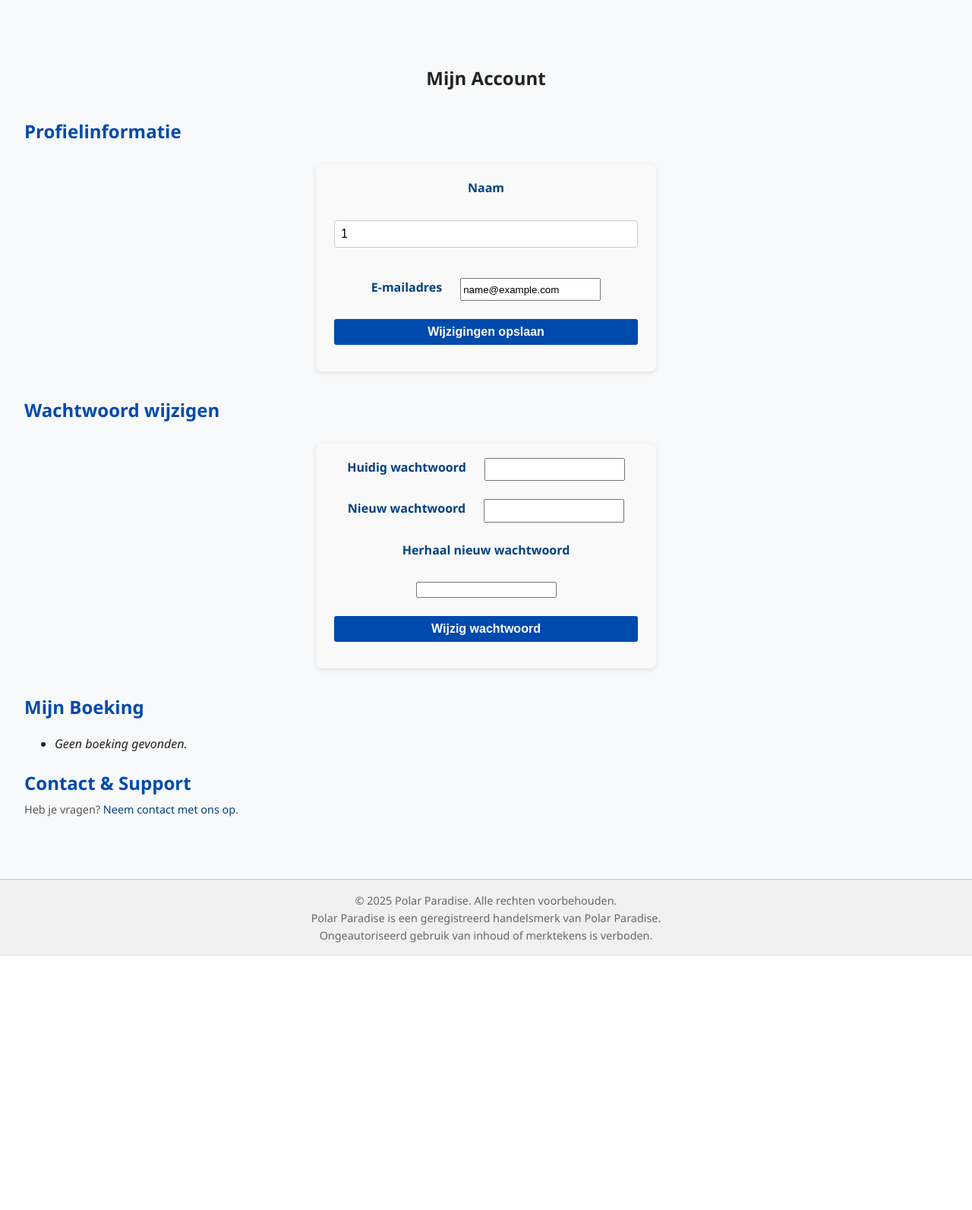
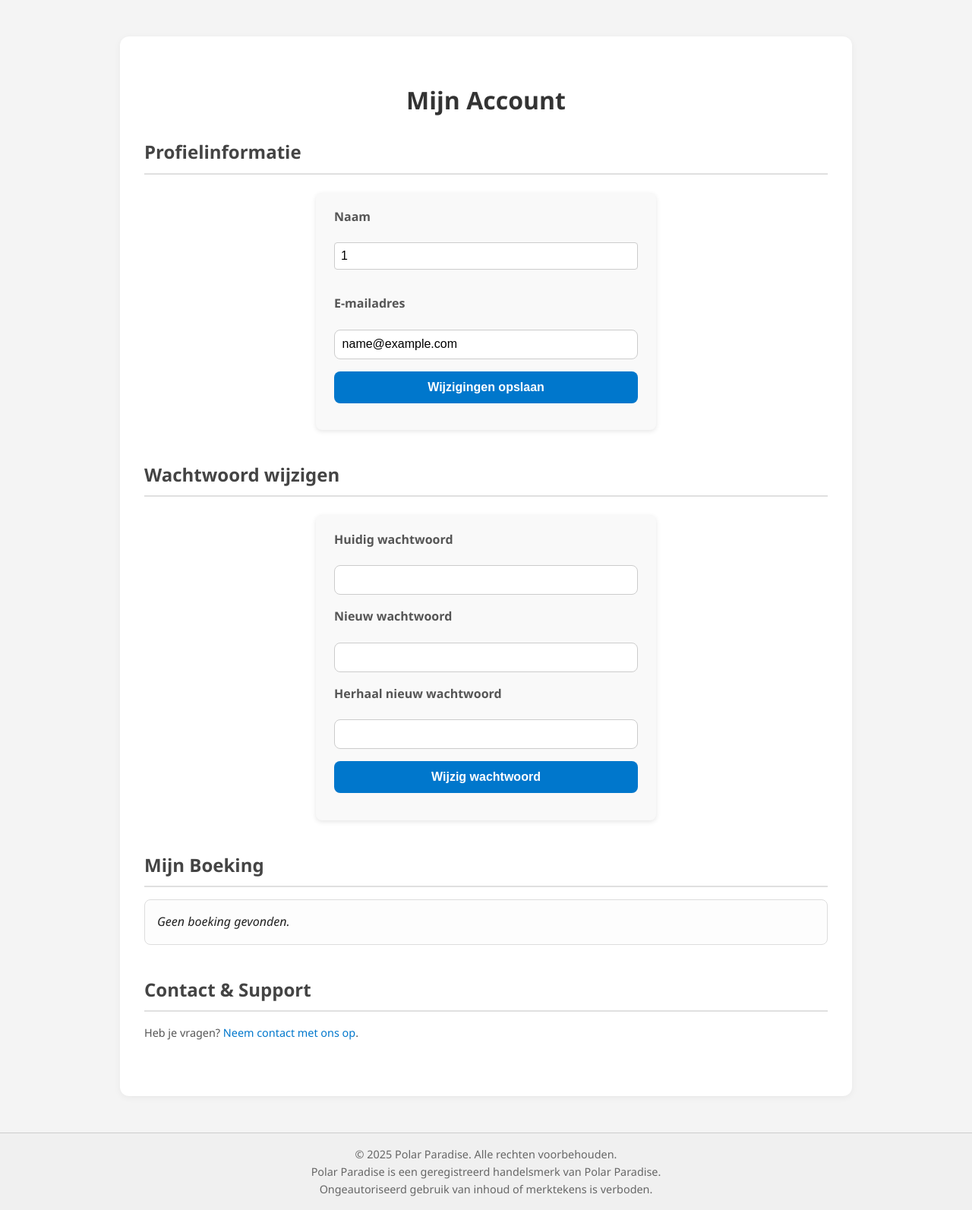
Before and after one commit to AidenColin024/Vakantie-website, a PHP site: page /account.php in a window 1280 px wide. Shown: the part 83-1676 px from the top of the page at 76% size. Before the commit the page ends 1342 px from the top, so only its background shows below. Run offline with PHP 8.4, Linux system fonts and the light colour scheme; the visitor is signed in with stand-in values (Sample User, id 1); data comes from the database, SQL or seed files in the repository.

Commit message:
Account pagina verbetert
De layout is beter. css aangepast en inloggen en registreren is eenvoudiger

```diff
--- a/html/vakantie.css
+++ b/html/vakantie.css
@@ -1067,7 +1033,130 @@
     font-weight: bold;
     margin-bottom: 1rem;
 }
+.account-hero {
+    padding: 3rem 1rem;
+    background-color: #f4f4f4;
+}
 
+.account-container {
+    max-width: 900px;
+    margin: 0 auto;
+    background-color: #ffffff;
+    padding: 2rem;
+    border-radius: 12px;
+    box-shadow: 0 2px 10px rgba(0, 0, 0, 0.05);
+}
+
+.account-container h1 {
+    font-size: 2rem;
+    margin-bottom: 1.5rem;
+    text-align: center;
+    color: #333;
+}
+
+.account-section {
+    margin-bottom: 2.5rem;
+}
+
+.account-section h2 {
+    font-size: 1.5rem;
+    margin-bottom: 1rem;
+    color: #444;
+    border-bottom: 2px solid #e0e0e0;
+    padding-bottom: 0.5rem;
+}
+
+.account-form {
+    display: flex;
+    flex-direction: column;
+    gap: 1rem;
+}
+
+.account-form label {
+    font-weight: 600;
+    color: #555;
+}
+
+.account-form input {
+    padding: 0.6rem;
+    font-size: 1rem;
+    border: 1px solid #ccc;
+    border-radius: 8px;
+    transition: border-color 0.3s;
+}
+
+.account-form input:focus {
+    border-color: #0077cc;
+    outline: none;
+}
+
+.account-form button {
+    padding: 0.75rem;
+    background-color: #0077cc;
+    color: white;
+    border: none;
+    border-radius: 8px;
+    font-size: 1rem;
+    cursor: pointer;
+    transition: background-color 0.3s;
+}
+
+.account-form button:hover {
+    background-color: #005fa3;
+}
+
+.booking-list {
+    list-style: none;
+    padding-left: 0;
+    margin: 0;
+}
+
+.booking-list li {
+    background: #fdfdfd;
+    border: 1px solid #ddd;
+    padding: 1rem;
+    margin-bottom: 1.5rem;
+    border-radius: 8px;
+    display: flex;
+    flex-direction: column;
+    gap: 0.5rem;
+}
+
+.booking-list li .boeking-info {
+    color: #333;
+    font-size: 1rem;
+    line-height: 1.4;
+}
+
+.booking-list li small {
+    color: #888;
+    font-size: 0.85rem;
+}
+
+.booking-list form {
+    align-self: flex-start;
+}
+
+.booking-list button {
+    background-color: #e74c3c;
+    color: #fff;
+    border: none;
+    padding: 0.5rem 1rem;
+    border-radius: 6px;
+    font-size: 0.9rem;
+    cursor: pointer;
+    transition: background-color 0.3s;
+}
+
+.booking-list button:hover {
+    background-color: #c0392b;
+}
+
+
+/* Contact & footer */
+.account-section a {
+    color: #0077cc;
+}
 
 
 /* --- Responsiveness --- */
```
Also changed, not shown: other parts of html/vakantie.css (+0 -34 lines), html/account.php (+62 -78 lines), html/login.php (+0 -28 lines).
